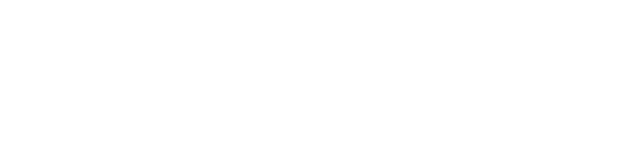
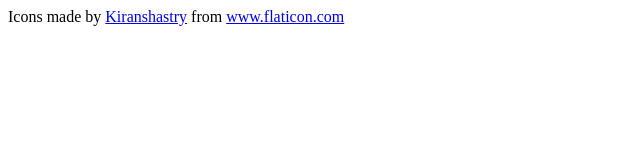
Before and after one commit to pragyes31/godutch-app, a website: page index.html in a window 1280 px wide. Shown: the whole page, without its empty margins (0-640 px from the left). Drawn offline with Linux system fonts and the light colour scheme.

Commit message:
1 binaries uploaded

```diff
--- a/index.html
+++ b/index.html
@@ -1 +1,2 @@
 <div id="root"></div>
+Icons made by <a href="https://www.flaticon.com/authors/kiranshastry" title="Kiranshastry">Kiranshastry</a> from <a href="https://www.flaticon.com/" title="Flaticon"> www.flaticon.com</a>
```
Also changed, not shown: assets/plus.png (added).
